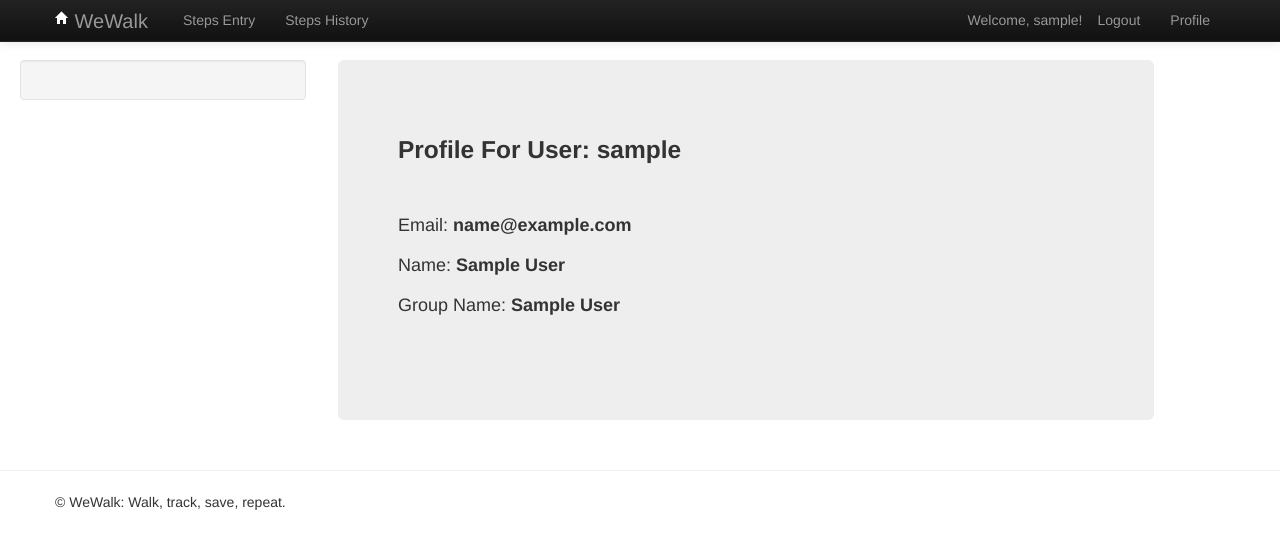
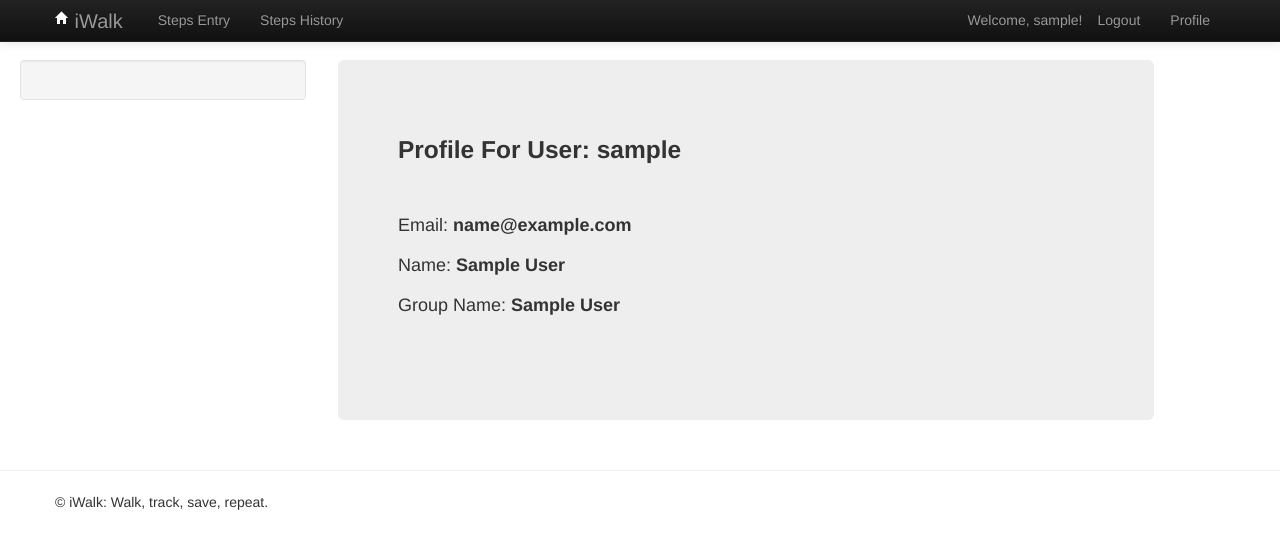
Before and after one commit to mnoorali/steps, a Django app: page /profile/ in a window 1280 px wide. Shown: the top 549 px of the page. Run offline with Django 3.2, Linux system fonts and the light colour scheme; a user stored in the database is signed in; tables that the repository leaves empty hold one stand-in row (values such as "Sample post"); parts of the project's set-up code (start-up, migrations or seed data) failed here and were passed over; some libraries are stand-ins or nearby versions.

Commit message:
renamed WeWalk to iWalk

```diff
--- a/stepsapp/templates/base.html
+++ b/stepsapp/templates/base.html
@@ -11,7 +11,7 @@
     <link href="{% static 'bootstrap/css/bootstrap-responsive.css' %}" rel="stylesheet">
     <link href="{% static 'bootstrap/css/jquery-ui.css' %}" rel="stylesheet">
 
-	<title>WeWalk - {% block title %}{% endblock %}</title>
+	<title>iWalk - {% block title %}{% endblock %}</title>
 
   </head>
 
@@ -36,7 +36,7 @@
                    <span class="icon-bar"></span>
                    <span class="icon-bar"></span>
                </button>
-               <a class="brand" href="/"><i class="icon-home icon-white"> </i> WeWalk</a>
+               <a class="brand" href="/"><i class="icon-home icon-white"> </i> iWalk</a>
                <div class="nav-collapse collapse">
                    <ul class="nav pull-right">
                            {% if user.is_authenticated %}
@@ -90,7 +90,7 @@
 
         <footer>
             <div class="container">
-                <p>&copy; WeWalk: Walk, track, save, repeat.</p>
+                <p>&copy; iWalk: Walk, track, save, repeat.</p>
             </div>
         </footer>
 
--- a/stepsapp/views.py
+++ b/stepsapp/views.py
@@ -72,11 +72,11 @@ def RegisterView(request):
             email_text = email_text + 'If you have to reset the password, please use Reset Password link on the login page.'
             email_text = email_text + 'Thanks!'
 
-            email = EmailMessage('Welcome to WeWalk.', email_text, to=[user.email])
+            email = EmailMessage('Welcome to iWalk.', email_text, to=[user.email])
             email.send()
 
             email_text = 'Please check.'
-            email = EmailMessage('New Account Created On WeWalk.', email_text, to=['munir@noorali.com'])
+            email = EmailMessage('New Account Created On iWalk.', email_text, to=['munir@noorali.com'])
             email.send()
 
         # Invalid form or forms - mistakes or something else?
```
